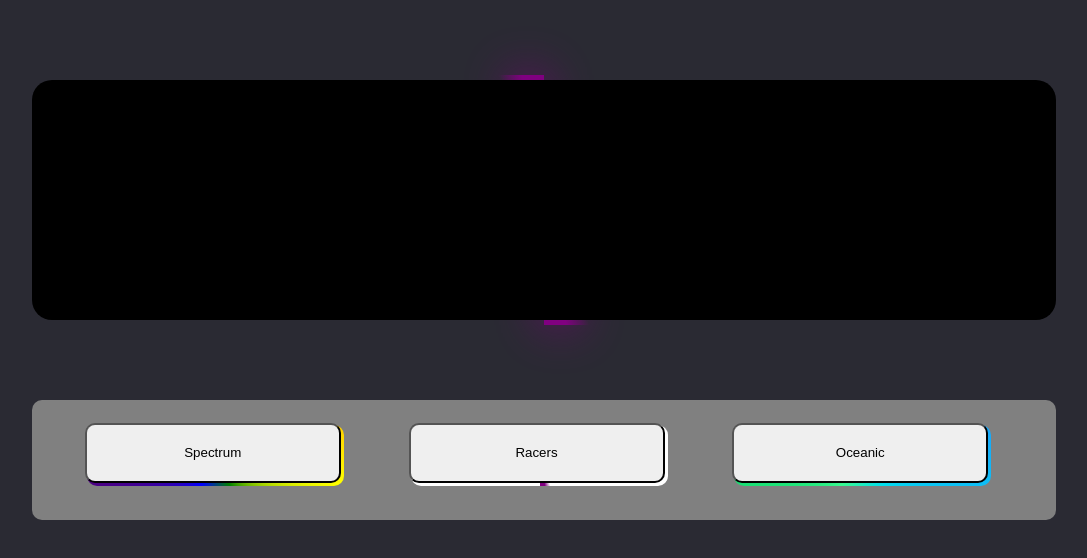
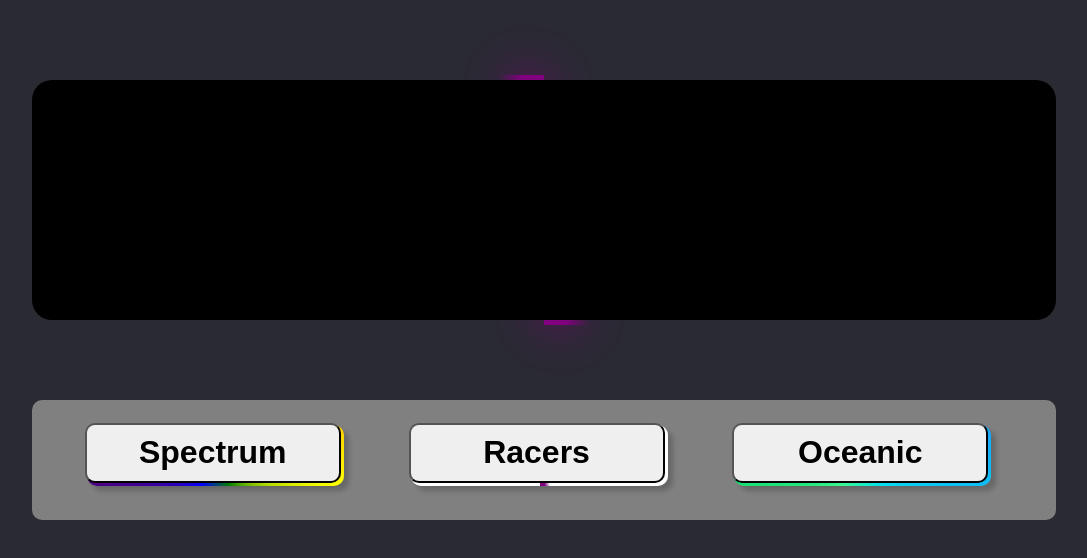
Before and after one commit to MichaelGeel/Neon_BillBoard, a plain HTML site: page index.html in a window 1280 px wide. Shown: the whole page, without its empty margins (96-1183 px from the left). Drawn offline with Linux system fonts and the light colour scheme.

Commit message:
Extra Panel Edits

```diff
--- a/assets/css/styles.css
+++ b/assets/css/styles.css
@@ -90,6 +90,10 @@ body {
     margin-bottom: 15px;
     margin-right: 15px;
     position: relative;
+    font-size: 2rem;
+    font-weight: 700;
+    color: black;
+
 }
 
 .button::after {
@@ -103,6 +107,7 @@ body {
     top: 0%;
     left: 0%;
     z-index: -1;
+    box-shadow: 5px 5px 5px rgba(0, 0, 0, 0.2);
 }
 
 .one::after{
```
